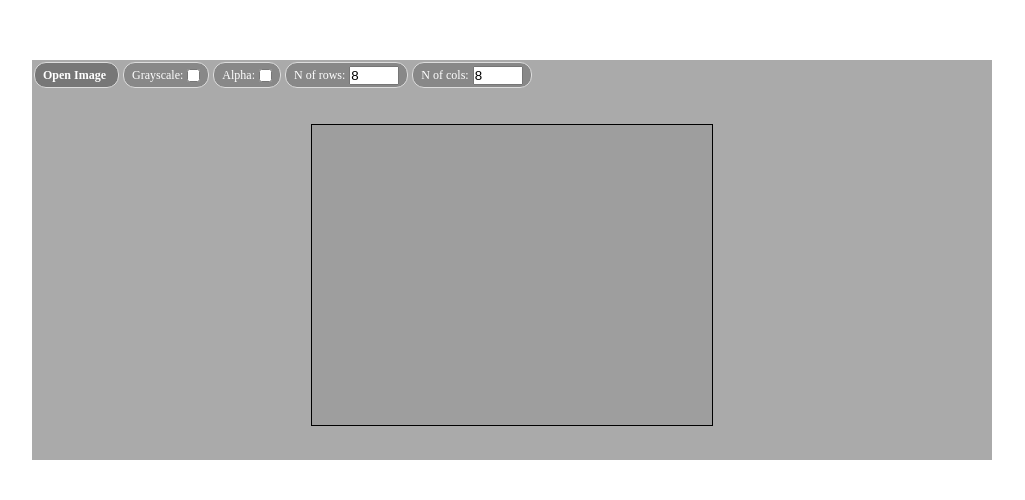
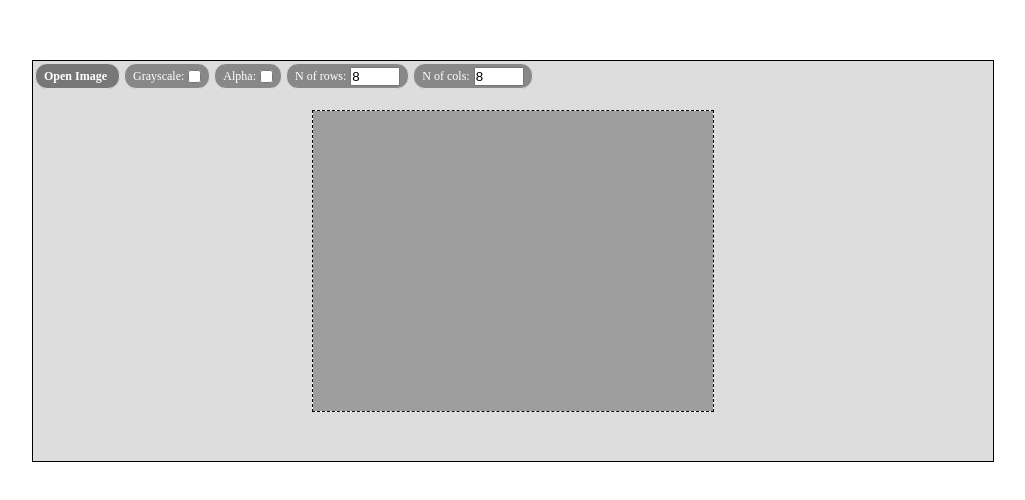
Before and after one commit to washington-guedes/im-d, a website built with webpack: page examples/default-ui/index.html in a window 1280 px wide. Shown: the part 140-640 px from the top of the page, without its empty margins (128-1153 px from the left). Built offline with Linux system fonts and the light colour scheme.

Commit message:
update im-d area

```diff
--- a/src/ui/default/create.js
+++ b/src/ui/default/create.js
@@ -21,7 +21,7 @@ export function create({ wrapper, log, image, rows, cols, grayscale, alpha } = {
 
   __file.onchange = async function() {
     image = await loadImageFromInputFile({
-      inputFile: file,
+      inputFile: __file,
       log
     })
     __rows.max = image.height
--- a/src/ui/default/style.scss
+++ b/src/ui/default/style.scss
@@ -1,34 +1,30 @@
 .im-d {
+  position: relative;
+  border: 1px solid #000;
+  background-color: #ddd;
+  font-size: 0.75rem;
+  z-index: 1;
+  width: 100%;
+  height: 100%;
   display: flex;
-  flex-direction: column;
-  height: 100%;
-  font-size: 0.75rem;
-  background-color: #aaa;
-  z-index: 1;
+  align-items: center;
+  justify-content: center;
+  overflow: hidden;
 
-  &__body {
-    flex: 1;
-    min-height: 0;
-    width: 100%;
-
+  &__header {
+    line-height: 1.5rem;
+    color: #fff;
     display: flex;
-    align-items: center;
-    justify-content: center;
+    flex-wrap: wrap;
+    position: absolute;
+    top: 0;
+    left: 0;
   }
 
   &__canvas {
-    border: 1px solid #000;
+    border: 1px dashed #000;
+    background-color: #fff;
     max-width: 100%;
-    max-height: 100%;
-  }
-
-  &__header {
-    width: 100%;
-    line-height: 1.5rem;
-    color: #fff;
-
-    display: flex;
-    flex-wrap: wrap;
   }
 
   &__filter {
```
Also changed, not shown: src/ui/default/component.html (+1 -3 lines), dist/image-distortion.min.js, preview.png, 1 other file.
